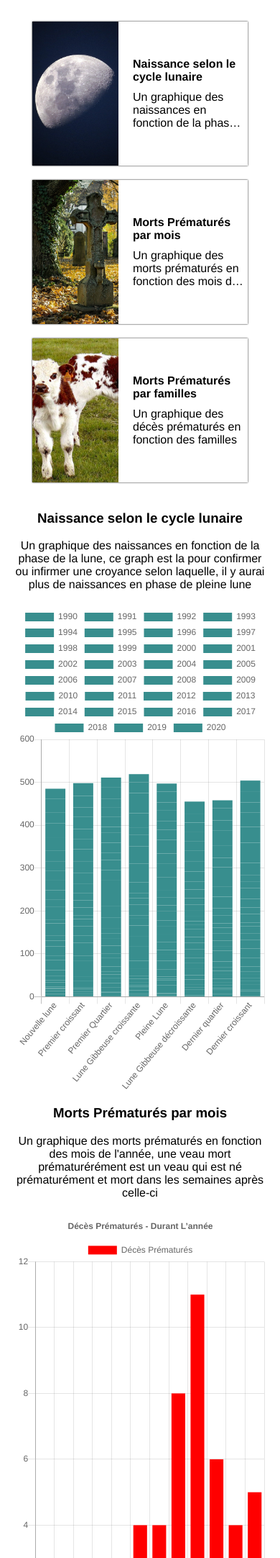
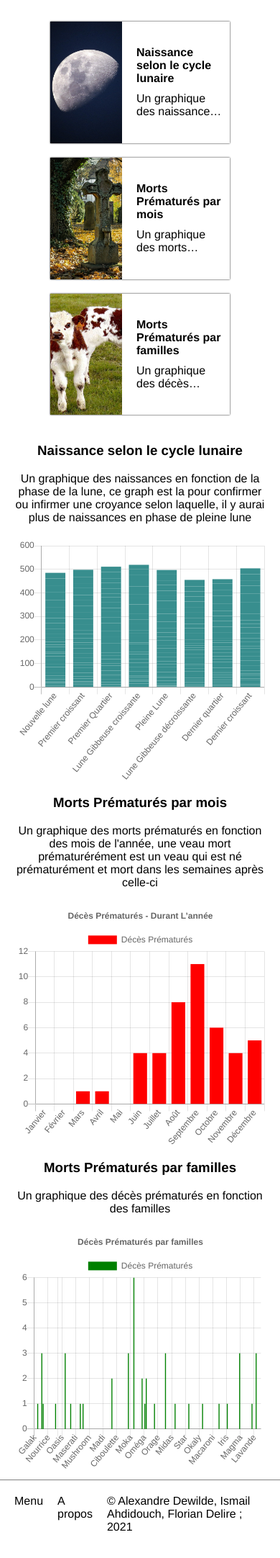
Before and after one commit to AlexandreDewilde/LINFO1002-P2-1B_4, a Flask app: page / in a window 390 px wide. Shown: the part 76-2240 px from the top of the page at 72% size. After the commit the page ends 2203 px from the top, so only its background shows below. Run offline with Flask 2, Linux system fonts and the light colour scheme.

Commit message:
update design to be more mobile friendly

```diff
--- a/src/static/css/components-style/cards.css
+++ b/src/static/css/components-style/cards.css
@@ -11,9 +11,11 @@
     display: flex;
     flex-direction: row;
     margin: 10px;
-    min-width: 300px;
-    min-height: 200px;
-    max-width: 20vw;
+    min-width: 250px;
+    max-width: 30vw;
+    min-height: 150px;
+    max-height: 150px;
+
     box-shadow: 0 0 2px;
 }
 
@@ -48,14 +50,19 @@
 .card-sub-description {
     margin-top: 10px;
     display: -webkit-box;
-    -webkit-line-clamp: 6;
+    -webkit-line-clamp: 3;
     -webkit-box-orient: vertical;
     overflow: hidden;
 }
 
+@media only screen and (max-width: 900px) {
+    .card-sub-description {
+        -webkit-line-clamp: 2;
+    }
+}
 
 @media only screen and (max-width: 500px) {
-    .card-sub-description {
-        -webkit-line-clamp: 3;
+    .card {
+        min-height: 20vh;
     }
 }
--- a/src/static/css/components-style/charts.css
+++ b/src/static/css/components-style/charts.css
@@ -35,6 +35,6 @@
 
 @media only screen and (max-width: 500px) {
     .chart-container {
-        height: 80vh;
+        height: 40vh;
     }
 }
--- a/src/static/js/index.js
+++ b/src/static/js/index.js
@@ -87,6 +87,13 @@ const plotBirthChartMoon = (data, labels) => {
         options: {
             responsive: true,
             maintainAspectRatio: false,
+            legend: {
+                labels: {
+                    filter: () => {
+                        return document.documentElement.clientWidth > 500;
+                    }
+                }
+            },
             scales: {
                 x: {
                     stacked: true,
```
